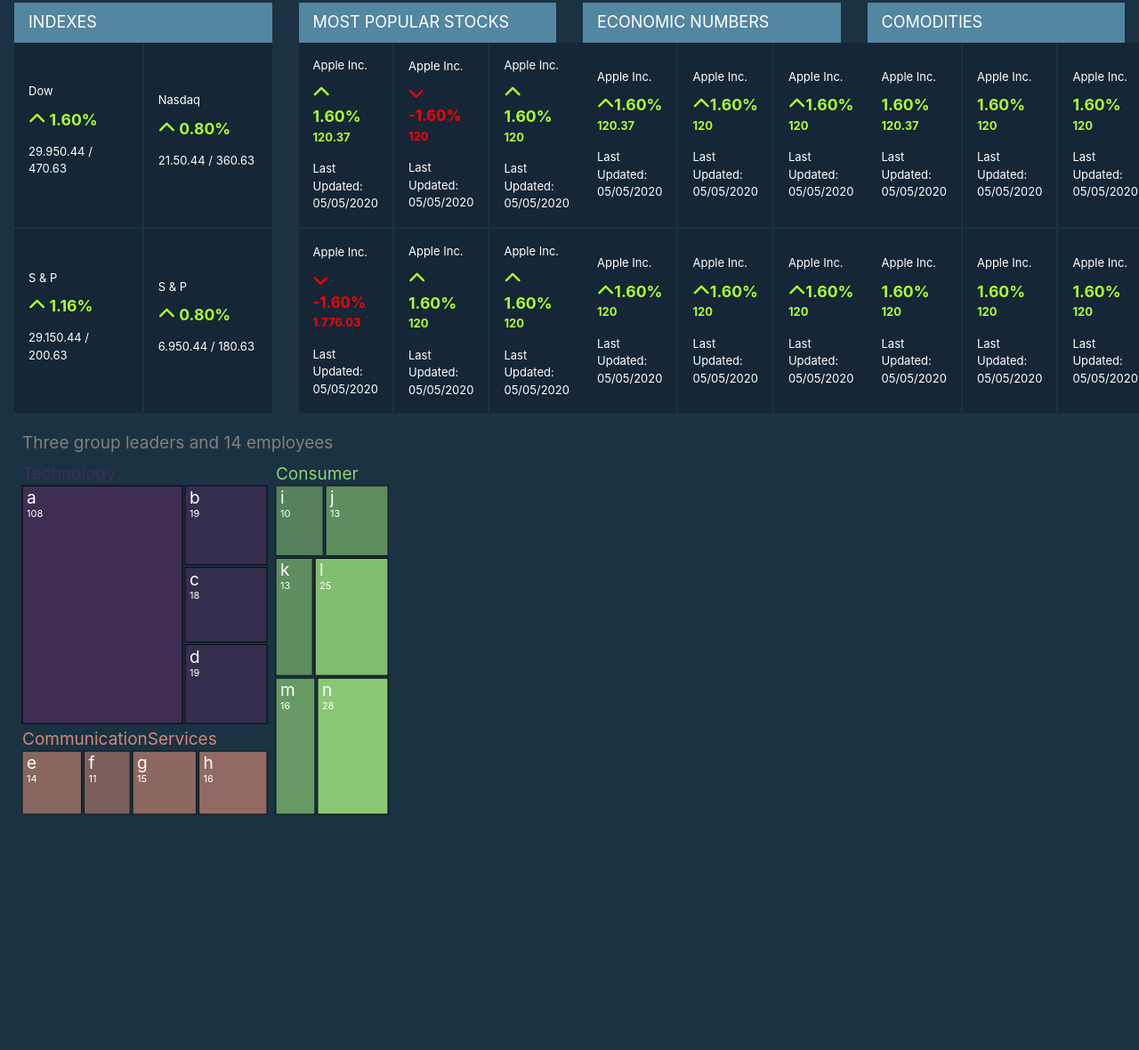
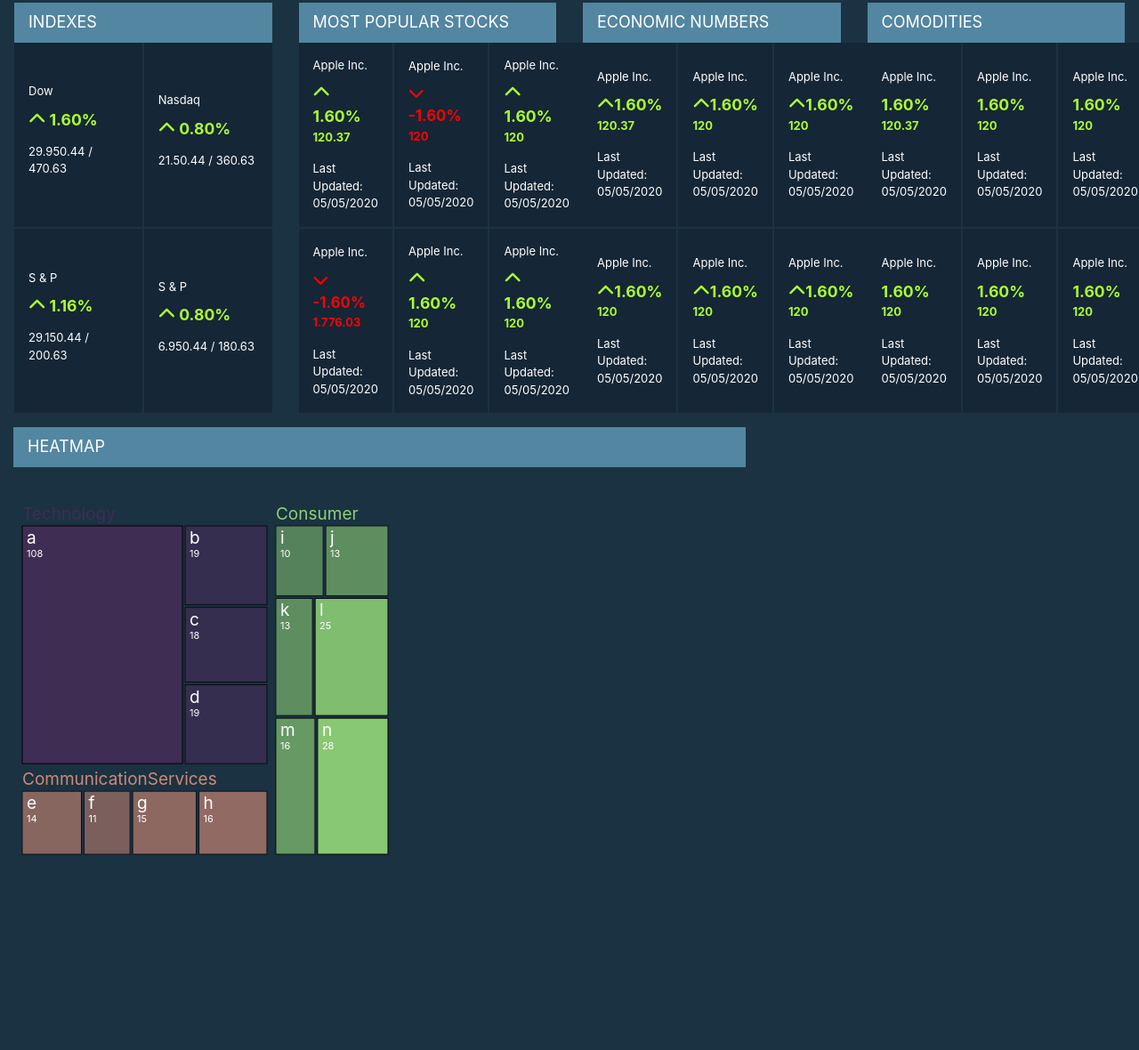
Before and after one commit to svilkic/PowerTriggerTrade, a plain HTML site: page index.html in a window 1280 px wide. Shown: the part 161-1341 px from the top of the page at 89% size. After the commit the page ends 1131 px from the top, so only its background shows below. Drawn offline with nearby package versions, Linux system fonts and the light colour scheme.

Commit message:
HeatMap Test

```diff
--- a/index.html
+++ b/index.html
@@ -280,7 +280,11 @@
       </div>
     </section>
 
-    <div class="heatmap col col-lg-12">
+    <section>
+      <div class="col-lg-8">
+        <div class="py-2 px-3 bg-three section-header">
+          <p class="mb-0">Heatmap</p>
+        </div>
         <div id="my_dataviz"></div>
         <script>
           // set the dimensions and margins of the graph
@@ -421,11 +425,11 @@
               .append("text")
               .attr("x", 0)
               .attr("y", 14) // +20 to adjust position (lower)
-            .text("Three group leaders and 14 employees")
               .attr("font-size", "19px")
               .attr("fill", "grey");
           });
         </script>
       </div>
+    </section>
   </body>
 </html>
```
Lines whose indentation alone changed are shown as unchanged.
